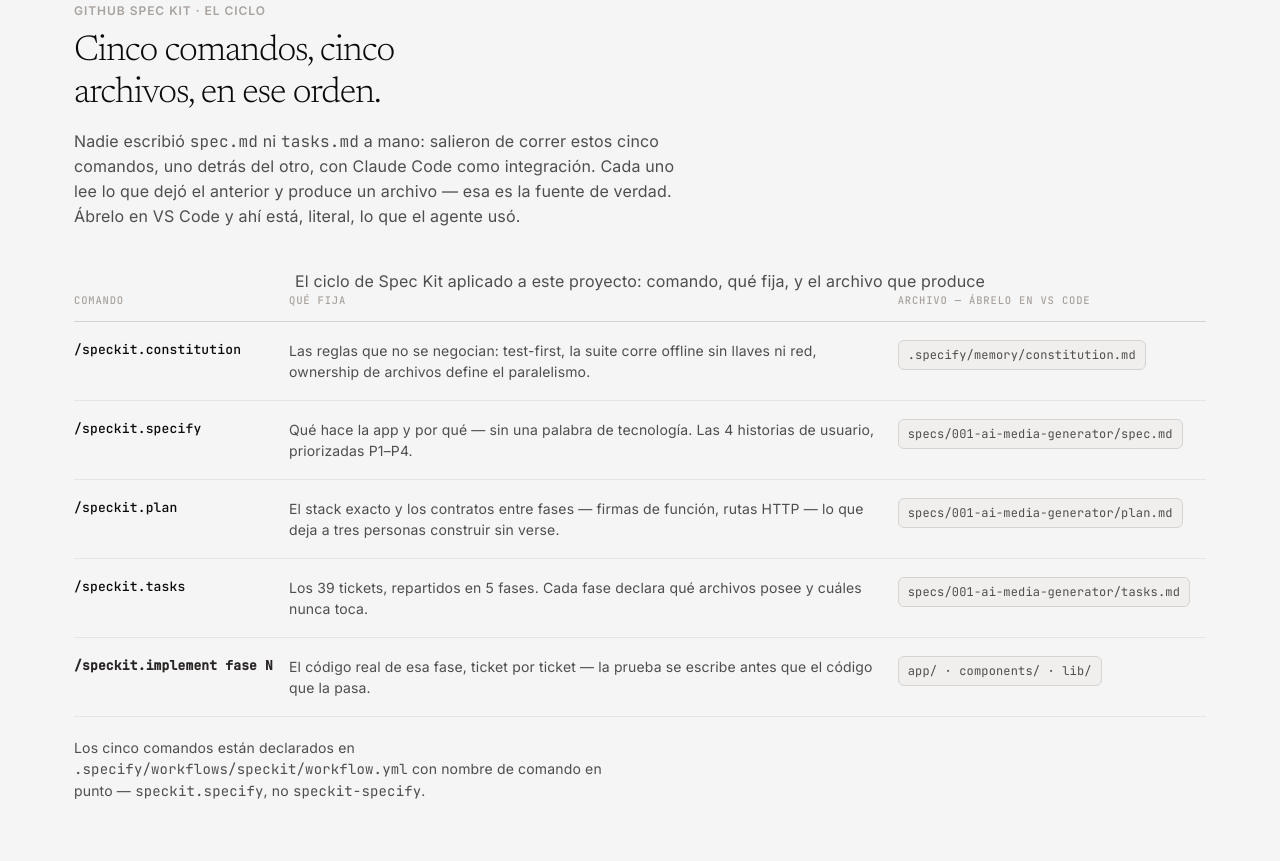
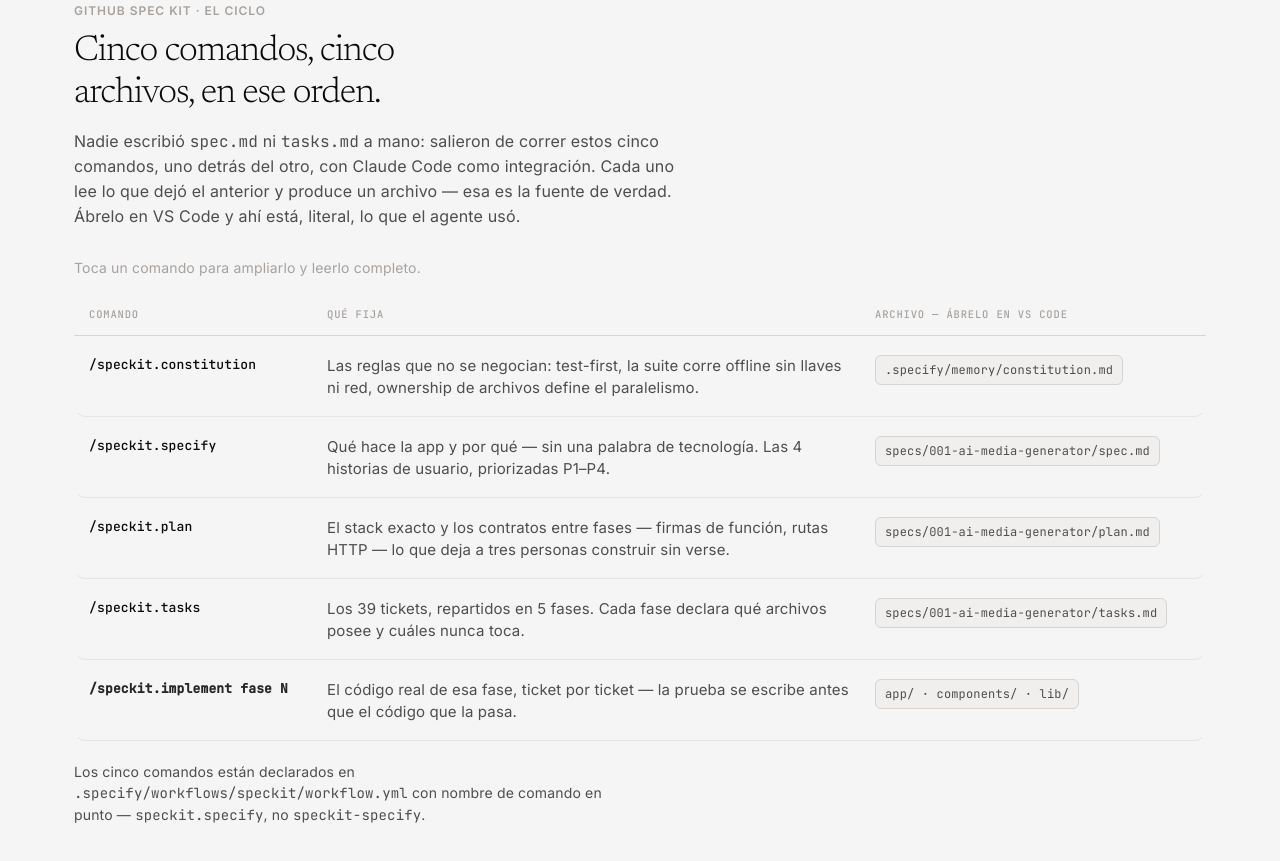
Before and after one commit to sjunka/ai-gen-landing, a plain HTML site: page about/index.html in a window 1280 px wide. Shown: the part 6022-6883 px from the top of the page. Drawn offline with nearby package versions, Linux system fonts and the light colour scheme.

Commit message:
about: la fila del ciclo de Spec Kit crece al enfocarla
Al pasar el mouse (o tocar, o tabular) sobre un comando, esa fila crece un
3.5%, se separa del fondo con superficie blanca, sombra y una barra del color
de su paso, el comando pasa a negrita y el chip del archivo se enciende. Las
otras cuatro filas bajan al 40%, así queda una sola línea legible mientras se
habla de ella.

La tabla pasa de <table> a una rejilla con roles ARIA. No es cosmético: una
fila de tabla no acepta transform ni box-shadow. Lo comprobé antes de
reescribir, con border-collapse tanto collapse como separate, y en los dos
casos el ancho de la fila no cambia y la sombra se pinta por celda, con
costuras entre columnas y sin esquinas redondeadas. Los roles table/row/
columnheader/cell conservan la semántica para lectores de pantalla.

De paso arregla dos cosas que ya venían:

- El <caption class="skip-visually"> se veía como texto suelto encima de la
  tabla, porque esa clase nunca se definió en la hoja de estilos. Ahora el
  mismo texto es el aria-label de la rejilla.
- En móvil los encabezados de columna quedaban como tres líneas sueltas sobre
  una lista apilada. Se ocultan por debajo de 900px.

El color, la sombra y el apagado de las hermanas los hace CSS, así que
funcionan sin JS y con prefers-reduced-motion; GSAP sólo añade el aumento. En
táctil el clic alterna, porque un tap dispara también mouseenter y focusin.

```diff
--- a/about/index.html
+++ b/about/index.html
@@ -216,13 +216,66 @@ a { color: inherit; }
 .response-row.ready .method { color: var(--color-primary); }
 .response-rows-poll { margin-top: 6px; }
 
-/* ── El ciclo de Spec Kit: tabla animada, comando → archivo ───────────── */
-.cycle-wrap { margin-top: 40px; overflow-x: auto; }
-.cycle-table { width: 100%; border-collapse: collapse; min-width: 640px; }
-.cycle-table th { text-align: left; font-family: var(--font-mono); font-size: 10.5px; font-weight: 500; letter-spacing: 0.08em; text-transform: uppercase; color: var(--color-ink-tertiary); padding: 0 16px 12px 0; border-bottom: 1px solid var(--color-hairline-strong); }
-.cycle-table td { padding: 18px 16px 18px 0; border-bottom: 1px solid var(--color-hairline); vertical-align: top; font-size: 14px; line-height: 1.5; color: var(--color-ink-muted); }
-.cycle-table td.cmd { font-size: 13px; color: var(--color-ink); font-weight: 500; white-space: nowrap; }
-.cycle-table tr[data-focal="true"] td.cmd { color: var(--color-primary); font-weight: 700; }
+/* ── El ciclo de Spec Kit: filas que crecen para leerse ────────────────
+   Rejilla en vez de <table>: una fila de tabla no acepta transform ni
+   sombra, y aquí la fila entera tiene que poder crecer al enfocarla.
+   Los roles ARIA conservan la semántica de tabla. */
+.cycle-hint { color: var(--color-ink-tertiary); margin-top: 28px; }
+.cycle-wrap { margin-top: 12px; }
+.cycle { display: grid; gap: 2px; }
+.cycle-row {
+  position: relative; display: grid; gap: 6px; padding: 16px 14px;
+  border: 1px solid transparent; border-bottom-color: var(--color-hairline);
+  border-radius: 12px;
+  transition: background-color 200ms ease, border-color 200ms ease, box-shadow 200ms ease, opacity 200ms ease;
+}
+.cycle-row::before {
+  content: ""; position: absolute; left: 4px; top: 12px; bottom: 12px; width: 3px;
+  border-radius: 3px; background: var(--tint); opacity: 0; transition: opacity 200ms ease;
+}
+/* Apilada en una columna, la fila de encabezados quedaría como tres
+   líneas sueltas sin nada debajo que encabezar. */
+.cycle-head { display: none; }
+@media (min-width: 900px) { .cycle-head { display: grid; padding-bottom: 12px; border-bottom-color: var(--color-hairline-strong); border-radius: 0; } }
+.cycle-head span { font-family: var(--font-mono); font-size: 10.5px; font-weight: 500; letter-spacing: 0.08em; text-transform: uppercase; color: var(--color-ink-tertiary); }
+.cycle-row .cmd { font-size: 13px; font-weight: 500; color: var(--color-ink); }
+.cycle-row .what { color: var(--color-ink-muted); }
+.cycle-row[data-focal="true"] .cmd { color: var(--color-primary); font-weight: 700; }
+@media (min-width: 900px) {
+  .cycle-row { grid-template-columns: 218px minmax(0, 1fr) 316px; gap: 20px; align-items: start; }
+  .cycle-row .cmd { white-space: nowrap; }
+}
+
+/* Destacado: la fila se separa del resto para poder leerla en voz alta. */
+.cycle-row:not(.cycle-head):hover,
+.cycle-row:not(.cycle-head):focus-visible,
+.cycle-row[data-hot="true"] {
+  background: var(--color-surface-2);
+  border-color: color-mix(in srgb, var(--tint) 55%, var(--color-hairline-strong));
+  box-shadow: var(--shadow-lift);
+  outline: none;
+  z-index: 1;
+}
+.cycle-row:not(.cycle-head):hover::before,
+.cycle-row:not(.cycle-head):focus-visible::before,
+.cycle-row[data-hot="true"]::before { opacity: 1; }
+.cycle-row:not(.cycle-head):hover .cmd,
+.cycle-row:not(.cycle-head):focus-visible .cmd,
+.cycle-row[data-hot="true"] .cmd { color: var(--color-ink); font-weight: 700; }
+.cycle-row:not(.cycle-head):hover .what,
+.cycle-row:not(.cycle-head):focus-visible .what,
+.cycle-row[data-hot="true"] .what { color: var(--color-ink); }
+.cycle-row:not(.cycle-head):hover .file-chip,
+.cycle-row:not(.cycle-head):focus-visible .file-chip,
+.cycle-row[data-hot="true"] .file-chip {
+  background: color-mix(in srgb, var(--tint) 26%, var(--color-surface-2));
+  border-color: color-mix(in srgb, var(--tint) 60%, var(--color-hairline-strong));
+  color: var(--color-ink);
+}
+/* Las hermanas se apagan: sólo una fila se lee a la vez. */
+.cycle:hover .cycle-row:not(.cycle-head):not(:hover),
+.cycle:focus-within .cycle-row:not(.cycle-head):not(:focus-visible):not(:hover) { opacity: 0.4; }
+
 .file-chip { display: inline-block; font-size: 12px; color: var(--color-ink-muted); background: var(--color-surface-3); border: 1px solid var(--color-hairline-strong); border-radius: 6px; padding: 5px 9px; white-space: nowrap; }
 
 /* ── Dos copias del repo ───────────────────────────────────────────────── */
@@ -847,40 +900,40 @@ a { color: inherit; }
         <p class="body">Nadie escribió <code class="mono">spec.md</code> ni <code class="mono">tasks.md</code> a mano: salieron de correr estos cinco comandos, uno detrás del otro, con Claude Code como integración. Cada uno lee lo que dejó el anterior y produce un archivo — esa es la fuente de verdad. Ábrelo en VS Code y ahí está, literal, lo que el agente usó.</p>
       </div>
 
+      <p class="caption cycle-hint" data-cycle-hint>Pasa el mouse por un comando para ampliarlo y leerlo completo.</p>
       <div class="cycle-wrap">
-        <table class="cycle-table">
-          <caption class="skip-visually">El ciclo de Spec Kit aplicado a este proyecto: comando, qué fija, y el archivo que produce</caption>
-          <thead>
-            <tr><th scope="col">Comando</th><th scope="col">Qué fija</th><th scope="col">Archivo — ábrelo en VS Code</th></tr>
-          </thead>
-          <tbody class="reveal-stagger">
-            <tr>
-              <td class="mono cmd">/speckit.constitution</td>
-              <td class="body-sm">Las reglas que no se negocian: test-first, la suite corre offline sin llaves ni red, ownership de archivos define el paralelismo.</td>
-              <td><span class="file-chip mono">.specify/memory/constitution.md</span></td>
-            </tr>
-            <tr>
-              <td class="mono cmd">/speckit.specify</td>
-              <td class="body-sm">Qué hace la app y por qué — sin una palabra de tecnología. Las 4 historias de usuario, priorizadas P1–P4.</td>
-              <td><span class="file-chip mono">specs/001-ai-media-generator/spec.md</span></td>
-            </tr>
-            <tr>
-              <td class="mono cmd">/speckit.plan</td>
-              <td class="body-sm">El stack exacto y los contratos entre fases — firmas de función, rutas HTTP — lo que deja a tres personas construir sin verse.</td>
-              <td><span class="file-chip mono">specs/001-ai-media-generator/plan.md</span></td>
-            </tr>
-            <tr>
-              <td class="mono cmd">/speckit.tasks</td>
-              <td class="body-sm">Los 39 tickets, repartidos en 5 fases. Cada fase declara qué archivos posee y cuáles nunca toca.</td>
-              <td><span class="file-chip mono">specs/001-ai-media-generator/tasks.md</span></td>
-            </tr>
-            <tr data-focal="true">
-              <td class="mono cmd">/speckit.implement fase N</td>
-              <td class="body-sm">El código real de esa fase, ticket por ticket — la prueba se escribe antes que el código que la pasa.</td>
-              <td><span class="file-chip mono">app/ · components/ · lib/</span></td>
-            </tr>
-          </tbody>
-        </table>
+        <div class="cycle" role="table" data-cycle aria-label="El ciclo de Spec Kit aplicado a este proyecto: comando, qué fija, y el archivo que produce">
+          <div class="cycle-row cycle-head" role="row">
+            <span role="columnheader">Comando</span>
+            <span role="columnheader">Qué fija</span>
+            <span role="columnheader">Archivo — ábrelo en VS Code</span>
+          </div>
+          <div class="cycle-row" role="row" tabindex="0" style="--tint: var(--color-orb-sky)">
+            <span class="cmd mono" role="cell">/speckit.constitution</span>
+            <span class="what body-sm" role="cell">Las reglas que no se negocian: test-first, la suite corre offline sin llaves ni red, ownership de archivos define el paralelismo.</span>
+            <span class="file" role="cell"><span class="file-chip mono">.specify/memory/constitution.md</span></span>
+          </div>
+          <div class="cycle-row" role="row" tabindex="0" style="--tint: var(--color-orb-lavender)">
+            <span class="cmd mono" role="cell">/speckit.specify</span>
+            <span class="what body-sm" role="cell">Qué hace la app y por qué — sin una palabra de tecnología. Las 4 historias de usuario, priorizadas P1–P4.</span>
+            <span class="file" role="cell"><span class="file-chip mono">specs/001-ai-media-generator/spec.md</span></span>
+          </div>
+          <div class="cycle-row" role="row" tabindex="0" style="--tint: var(--color-orb-mint)">
+            <span class="cmd mono" role="cell">/speckit.plan</span>
+            <span class="what body-sm" role="cell">El stack exacto y los contratos entre fases — firmas de función, rutas HTTP — lo que deja a tres personas construir sin verse.</span>
+            <span class="file" role="cell"><span class="file-chip mono">specs/001-ai-media-generator/plan.md</span></span>
+          </div>
+          <div class="cycle-row" role="row" tabindex="0" style="--tint: var(--color-orb-peach)">
+            <span class="cmd mono" role="cell">/speckit.tasks</span>
+            <span class="what body-sm" role="cell">Los 39 tickets, repartidos en 5 fases. Cada fase declara qué archivos posee y cuáles nunca toca.</span>
+            <span class="file" role="cell"><span class="file-chip mono">specs/001-ai-media-generator/tasks.md</span></span>
+          </div>
+          <div class="cycle-row" role="row" tabindex="0" style="--tint: var(--color-orb-rose)" data-focal="true">
+            <span class="cmd mono" role="cell">/speckit.implement fase N</span>
+            <span class="what body-sm" role="cell">El código real de esa fase, ticket por ticket — la prueba se escribe antes que el código que la pasa.</span>
+            <span class="file" role="cell"><span class="file-chip mono">app/ · components/ · lib/</span></span>
+          </div>
+        </div>
       </div>
       <p class="caption section-note">Los cinco comandos están declarados en <code class="mono">.specify/workflows/speckit/workflow.yml</code> con nombre de comando en punto — <code class="mono">speckit.specify</code>, no <code class="mono">speckit-specify</code>.</p>
     </div>
@@ -1570,6 +1623,41 @@ a { color: inherit; }
     }
   }
 
+  // ── 9 · Ciclo de Spec Kit: la fila enfocada crece para leerse ────────
+  //
+  // El color, la sombra y el apagado de las hermanas los hace CSS, así que
+  // funcionan sin JS y con prefers-reduced-motion. Aquí sólo va el aumento:
+  // la fila crece desde su centro con `back.out`, y el comando se adelanta
+  // un poco para que la vista aterrice ahí primero.
+  var cycle = document.querySelector('[data-cycle]');
+  if (cycle) {
+    var cycleHint = document.querySelector('[data-cycle-hint]');
+    var noTouch = !matchMedia('(hover: none)').matches;
+    var rows = Array.prototype.slice.call(cycle.querySelectorAll('.cycle-row:not(.cycle-head)'));
+
+    rows.forEach(function (row) {
+      var grow = gsap.timeline({ paused: true })
+        .to(row, { scale: 1.035, duration: 0.42, ease: 'back.out(1.9)' }, 0)
+        .to(row.querySelector('.cmd'), { x: 5, duration: 0.38, ease: 'power2.out' }, 0);
+
+      var big = false;
+      function up() { if (big) return; big = true; row.dataset.hot = 'true'; grow.play(); }
+      function down() { if (!big) return; big = false; row.dataset.hot = 'false'; grow.reverse(); }
+
+      if (noTouch) {
+        row.addEventListener('mouseenter', up);
+        row.addEventListener('mouseleave', down);
+        row.addEventListener('focusin', up);
+        row.addEventListener('focusout', down);
+      } else {
+        // Un tap dispara también mouseenter y focusin: sólo el clic alterna.
+        row.addEventListener('click', function () { big ? down() : up(); });
+      }
+    });
+
+    if (cycleHint && !noTouch) cycleHint.textContent = 'Toca un comando para ampliarlo y leerlo completo.';
+  }
+
   ScrollTrigger.refresh();
 })();
 </script>
```
